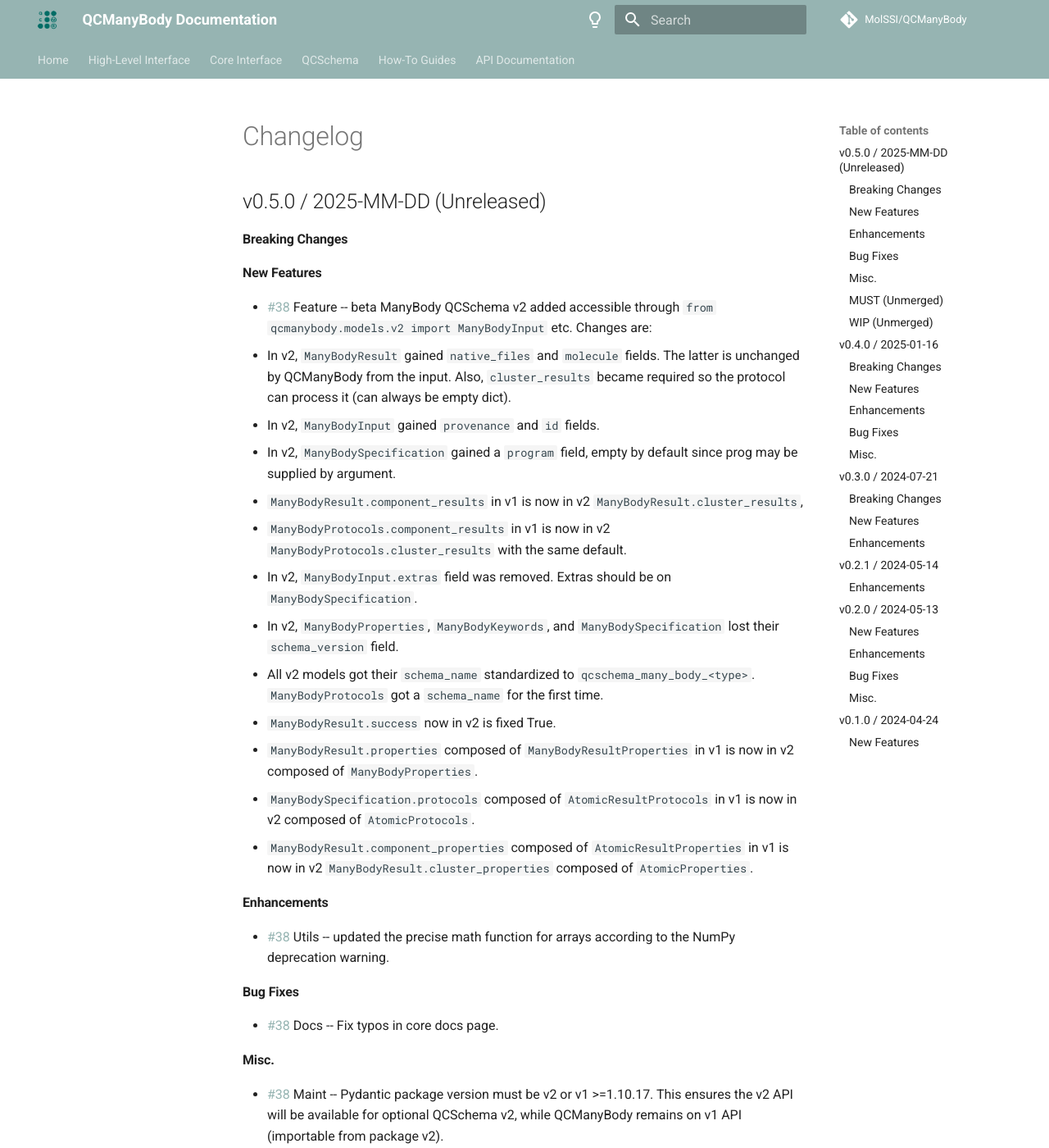
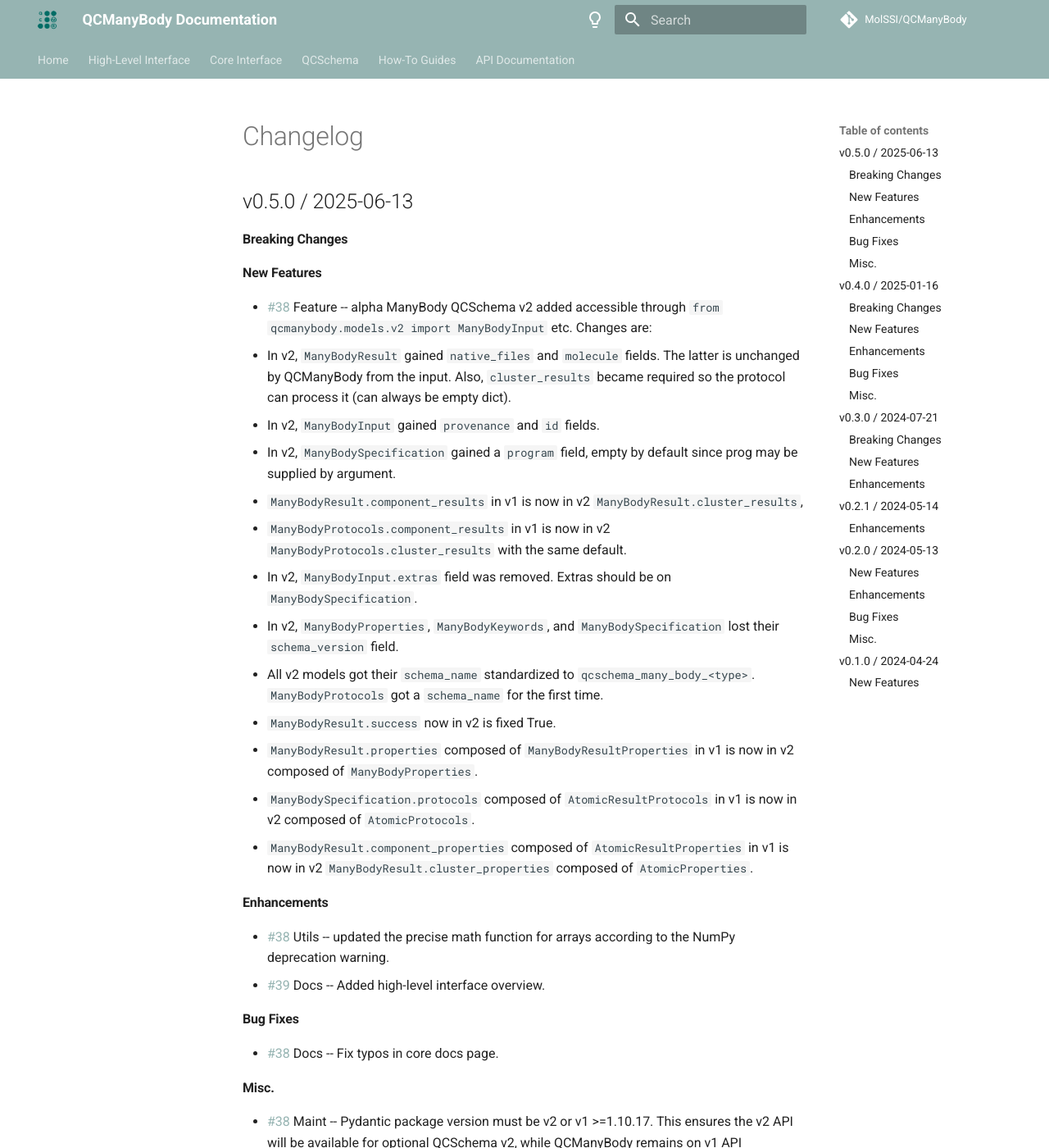
Before and after one commit to MolSSI/QCManyBody, an MkDocs documentation site: the page built from docs/changelog.md, in a window 1280 px wide and 1400 px high. Shown: the whole window at 82% size. Built offline with MkDocs 1.6.1 and Material for MkDocs 9.7.7, drawn with Linux system fonts in a browser that asks for light colours; comment, search, counter and statistics services are not loaded; some of the changed text lies outside the part shown.

Commit message:
rel date

```diff
--- a/docs/changelog.md
+++ b/docs/changelog.md
@@ -19,12 +19,12 @@
 -->
 
 
-## v0.5.0 / 2025-MM-DD (Unreleased)
+## v0.5.0 / 2025-06-13
 
 #### Breaking Changes
 
 #### New Features
- * [\#38](https://github.com/MolSSI/QCManyBody/pull/38) Feature -- beta ManyBody QCSchema v2 added
+ * [\#38](https://github.com/MolSSI/QCManyBody/pull/38) Feature -- alpha ManyBody QCSchema v2 added
    accessible through `from qcmanybody.models.v2 import ManyBodyInput` etc. Changes are:
    * In v2, ``ManyBodyResult`` gained ``native_files`` and ``molecule`` fields. The latter is
      unchanged by QCManyBody from the input. Also, ``cluster_results`` became required so the
@@ -48,6 +48,7 @@
 #### Enhancements
  * [\#38](https://github.com/MolSSI/QCManyBody/pull/38) Utils -- updated the precise math function
    for arrays according to the NumPy deprecation warning.
+ * [\#39](https://github.com/MolSSI/QCManyBody/pull/39) Docs -- Added high-level interface overview.
 
 #### Bug Fixes
  * [\#38](https://github.com/MolSSI/QCManyBody/pull/38) Docs -- Fix typos in core docs page.
@@ -57,10 +58,6 @@
    or v1 >=1.10.17. This ensures the v2 API will be available for optional QCSchema v2, while QCManyBody
    remains on v1 API (importable from package v2).
  * [\#38](https://github.com/MolSSI/QCManyBody/pull/38) Maint -- Updated license and package spec.
-
-#### MUST (Unmerged)
-
-#### WIP (Unmerged)
 
 
 ## v0.4.0 / 2025-01-16
```
Also changed, not shown: 1 other file.
